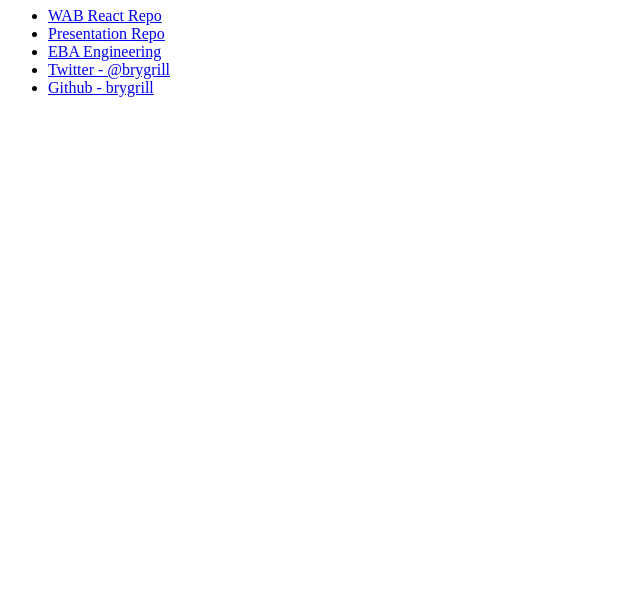
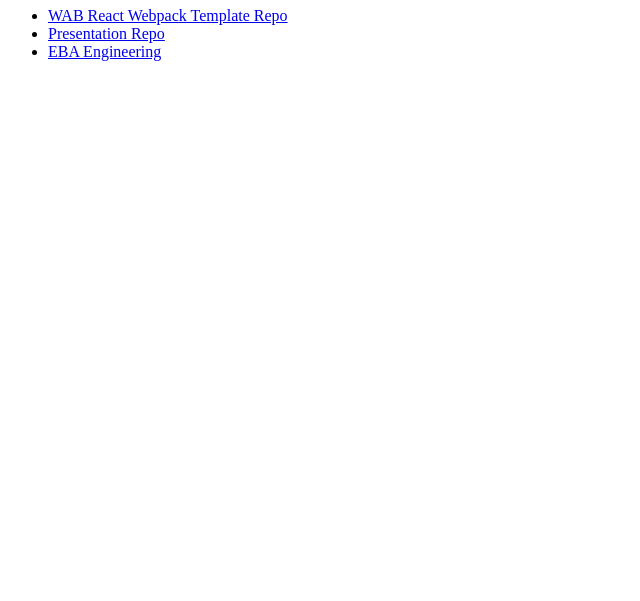
Before and after one commit to brygrill/esri-dev-summit-presentation-2018, a Gatsby site: page /9 in a window 1280 px wide. Shown: the part 199-800 px from the top of the page, without its empty margins (0-640 px from the left). Built offline with nearby package versions, Linux system fonts and the light colour scheme; Gatsby itself is replaced by a stand-in of ours.

Commit message:
update links

```diff
--- a/src/pages/9.js
+++ b/src/pages/9.js
@@ -16,13 +16,13 @@
     <ul className="list pl0 measure center">
       <li>
         <NewTab
-          link="https://github.com/brygrill"
-          content="WAB React Repo"
+          link="https://github.com/brygrill/wab-react-webpack"
+          content="WAB React Webpack Template Repo"
         />
       </li>
       <li>
         <NewTab
-          link="https://github.com/brygrill"
+          link="https://github.com/brygrill/esri-dev-summit-presentation-2018"
           content="Presentation Repo"
         />
       </li>
@@ -32,18 +32,6 @@
           content="EBA Engineering"
         />
       </li>
-      <li>
-        <NewTab
-          link="https://twitter.com/brygrill"
-          content="Twitter - @brygrill"
-        />
-      </li>
-      <li>
-        <NewTab
-          link="https://github.com/brygrill"
-          content="Github - brygrill"
-        />
-      </li>
     </ul>
   </div>
 );
```
